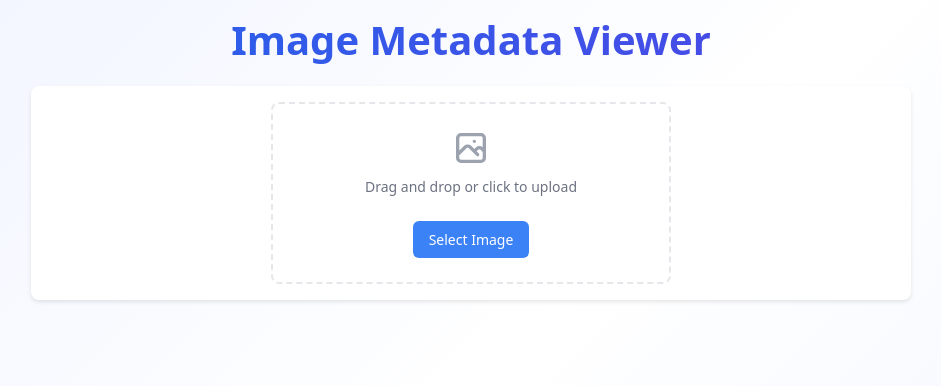
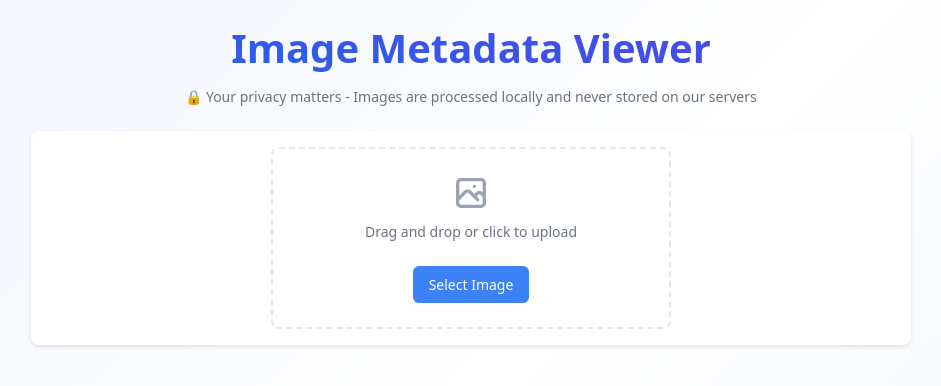
Before and after one commit to shaazkazi/imager, a React (Vite) app: page / in a window 1280 px wide. Shown: the top 386 px of the page, without its empty margins (169-1110 px from the left). Built offline with nearby package versions, Linux system fonts and the light colour scheme.

Commit message:
Initial commit: Image Metadata Viewer

```diff
--- a/src/App.jsx
+++ b/src/App.jsx
@@ -24,30 +24,36 @@ const App = () => {
     <div style={{
       background: 'linear-gradient(135deg, #f0f4ff 0%, #ffffff 50%, #f0f4ff 100%)',
       minHeight: '100vh',
-      width: '100%',
-      margin: 0,
-      padding: 0,
-      boxSizing: 'border-box'
+      padding: '0.5rem',
+      display: 'flex',
+      justifyContent: 'center',
+      alignItems: 'flex-start'
     }}>
       <div style={{
         width: '100%',
         maxWidth: '900px',
         margin: '0 auto',
-        padding: '10px',
-        boxSizing: 'border-box'
+        padding: '10px'
       }}>
         <h1 style={{
           fontSize: 'clamp(1.5rem, 5vw, 2.5rem)',
           fontWeight: 'bold',
           textAlign: 'center',
-          marginBottom: '1rem',
+          marginBottom: '0.5rem',
           background: 'linear-gradient(to right, #2563eb, #4f46e5)',
           WebkitBackgroundClip: 'text',
           WebkitTextFillColor: 'transparent'
         }}>
           Image Metadata Viewer
         </h1>
-
+        <p style={{
+          textAlign: 'center',
+          color: '#6b7280',
+          fontSize: '0.875rem',
+          marginBottom: '1.5rem'
+        }}>
+          🔒 Your privacy matters - Images are processed locally and never stored on our servers
+        </p>
         <div style={{
           width: '100%',
           background: 'white',
@@ -61,7 +67,6 @@ const App = () => {
         </div>
       </div>
     </div>
-  );
-};
+  );};
 
 export default App;
```
